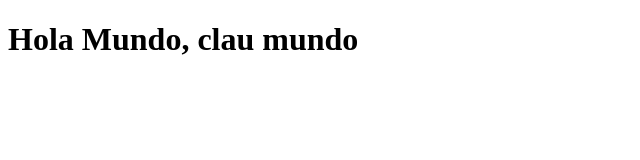
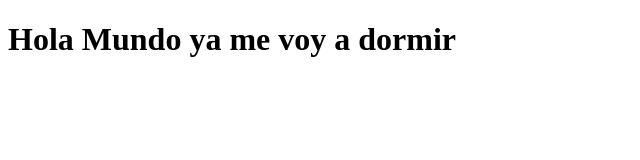
Before and after one commit to stevenBarona1025/tallerprac, a plain HTML site: page index.html in a window 1280 px wide. Shown: the whole page, without its empty margins (0-640 px from the left). Drawn offline with Linux system fonts and the light colour scheme.

Commit message:
actualizando index

```diff
--- a/index.html
+++ b/index.html
@@ -5,6 +5,6 @@
     <title>Hola Mundo</title>
 </head>
 <body>
-    <h1>Hola Mundo, clau mundo</h1>
+    <h1>Hola Mundo ya me voy a dormir</h1>
 </body>
 </html>
```
